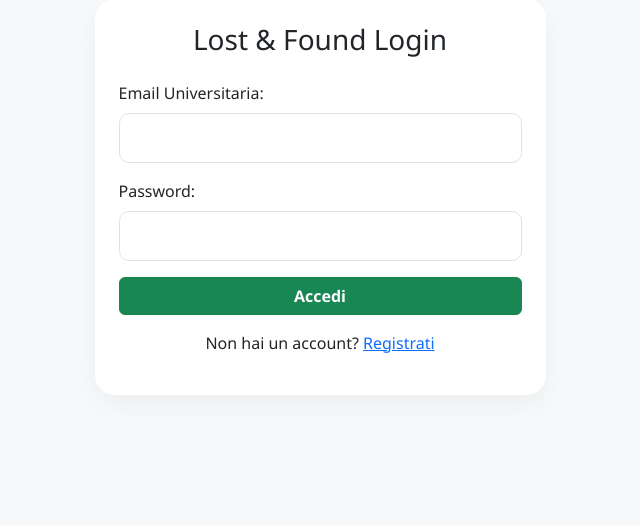
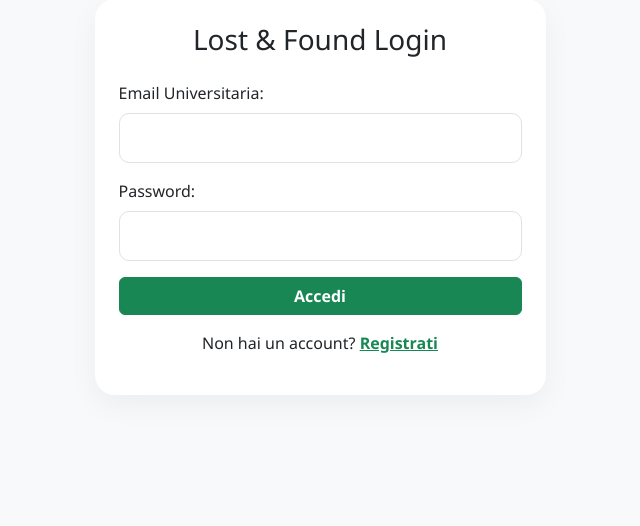
Before and after one commit to caterinatorelli/lostandfound, a PHP site: page /login.php in a window 1280 px wide. Shown: the part 203-729 px from the top of the page, without its empty margins (320-960 px from the left). Run offline with PHP 8.4, Linux system fonts and the light colour scheme.

Commit message:
minor changes

```diff
--- a/login.php
+++ b/login.php
@@ -78,11 +78,10 @@ if (isset($_POST['submit'])) {
                         </div>
                     </form>
                     <div class="mt-3 text-center">
-                        <p>Non hai un account? <a href="registration.php">Registrati</a></p>
+                       <p>Non hai un account? <a href="registration.php" class="text-primary fw-bold">Registrati</a></p>
                     </div>
                 </div>
             </div>
         </div>
     </div>
 </body>
-</html>
```
